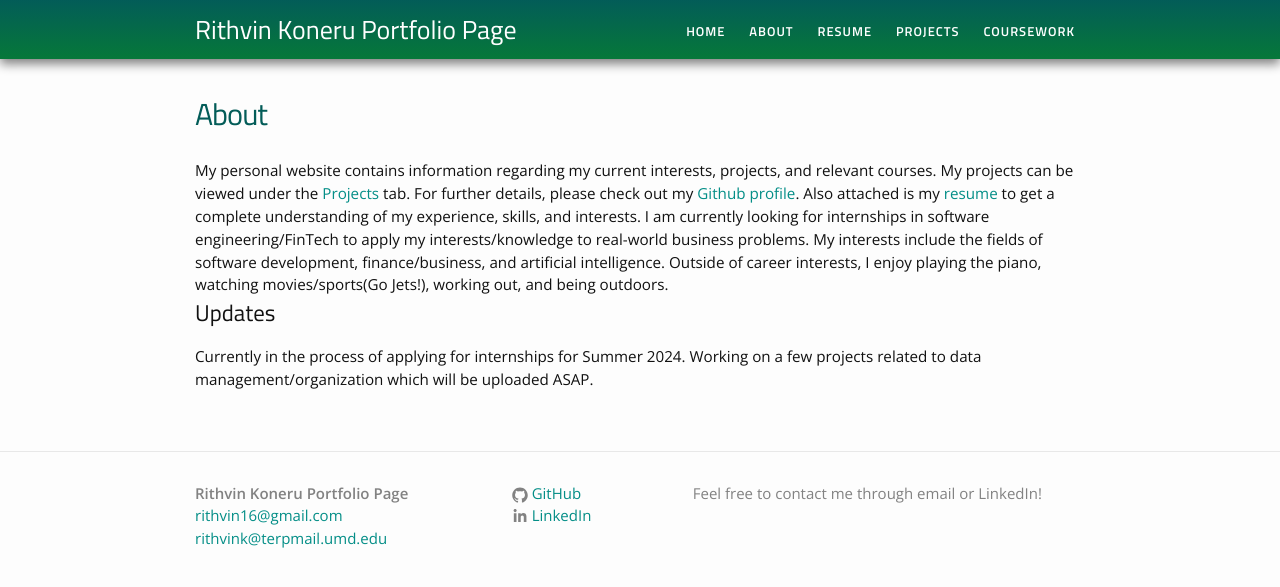
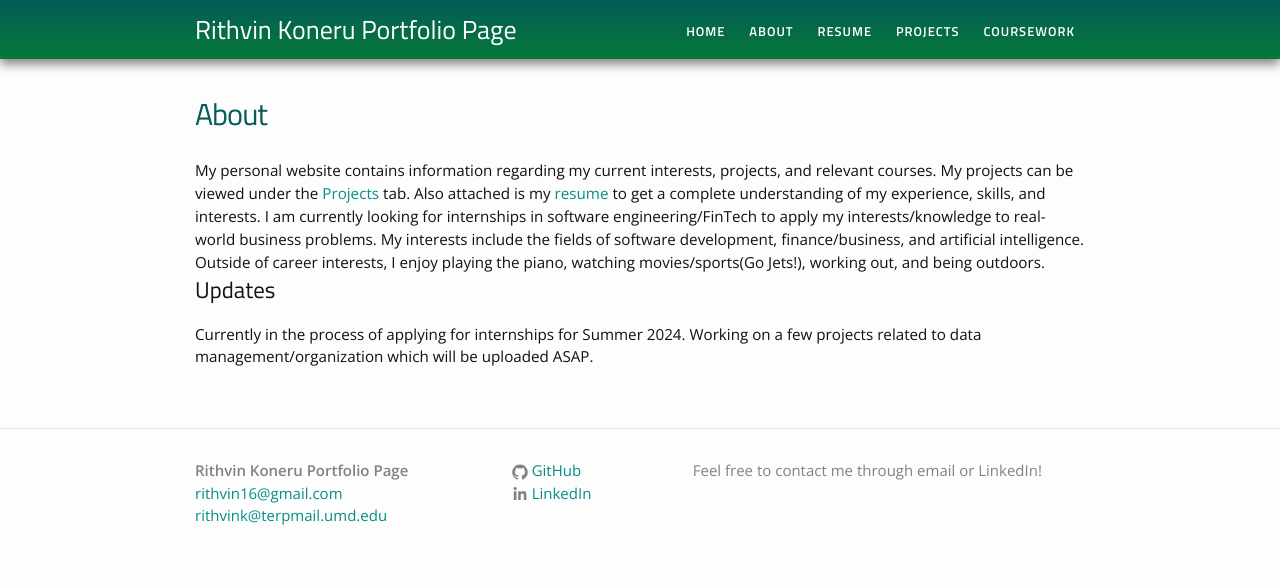
Before and after one commit to RithvinK/RithvinK.github.io, a Jekyll site: the page built from about.html, in a window 1280 px wide. Shown: the top 587 px of the page. Built offline with Jekyll 4.4.1, drawn with Linux system fonts in a browser that asks for light colours.

Commit message:
Update about.html

```diff
--- a/about.html
+++ b/about.html
@@ -8,7 +8,7 @@ permalink: /about/
 
 My personal website contains information regarding my current interests, projects, and relevant courses.
 My projects can be viewed under the <a href="/projects">Projects</a> tab.
-For further details, please check out my <a href="">Github profile</a>.
+
 
 Also attached is my <a href="/resume.pdf">resume</a> to get a complete understanding of my experience, skills, and interests.
 
```
